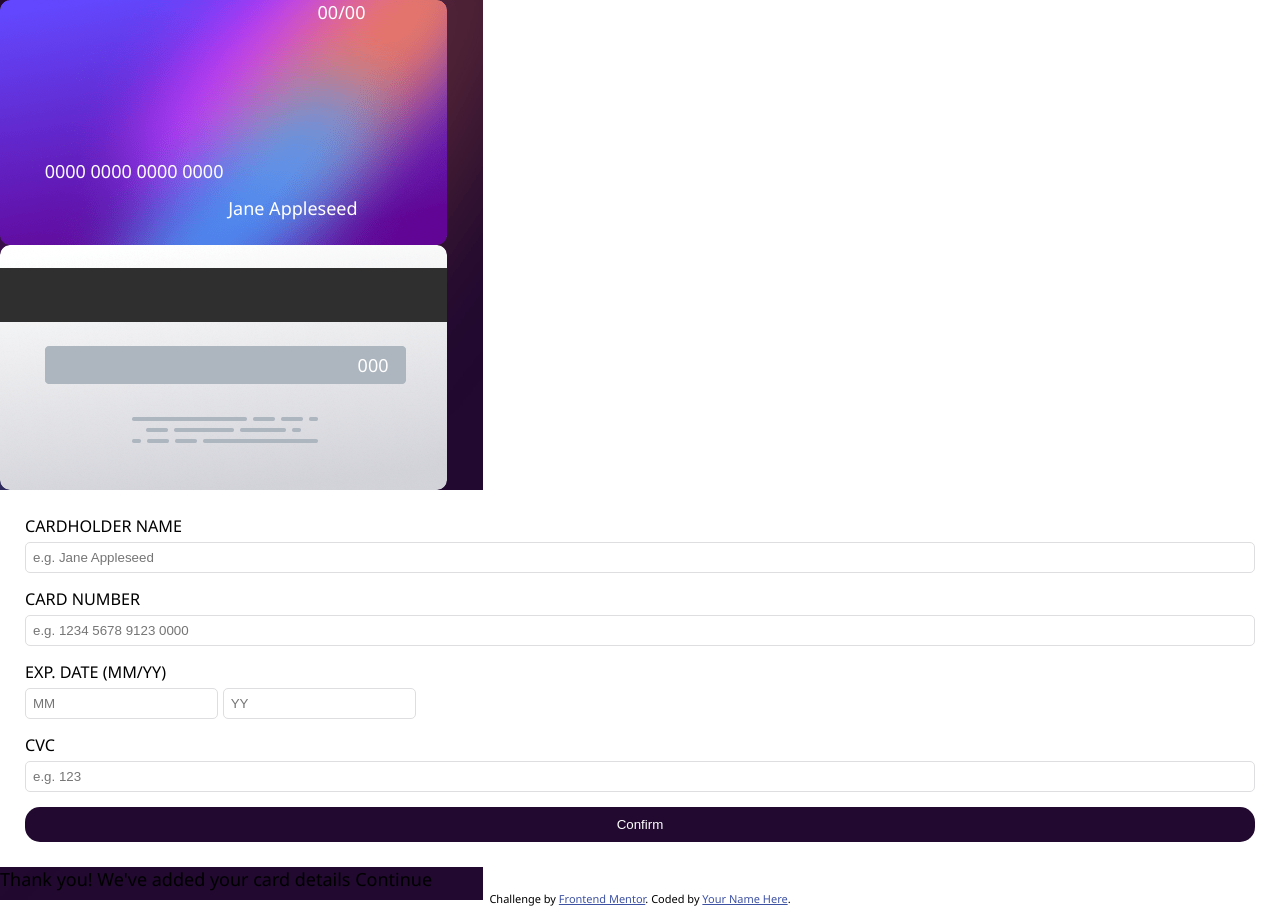
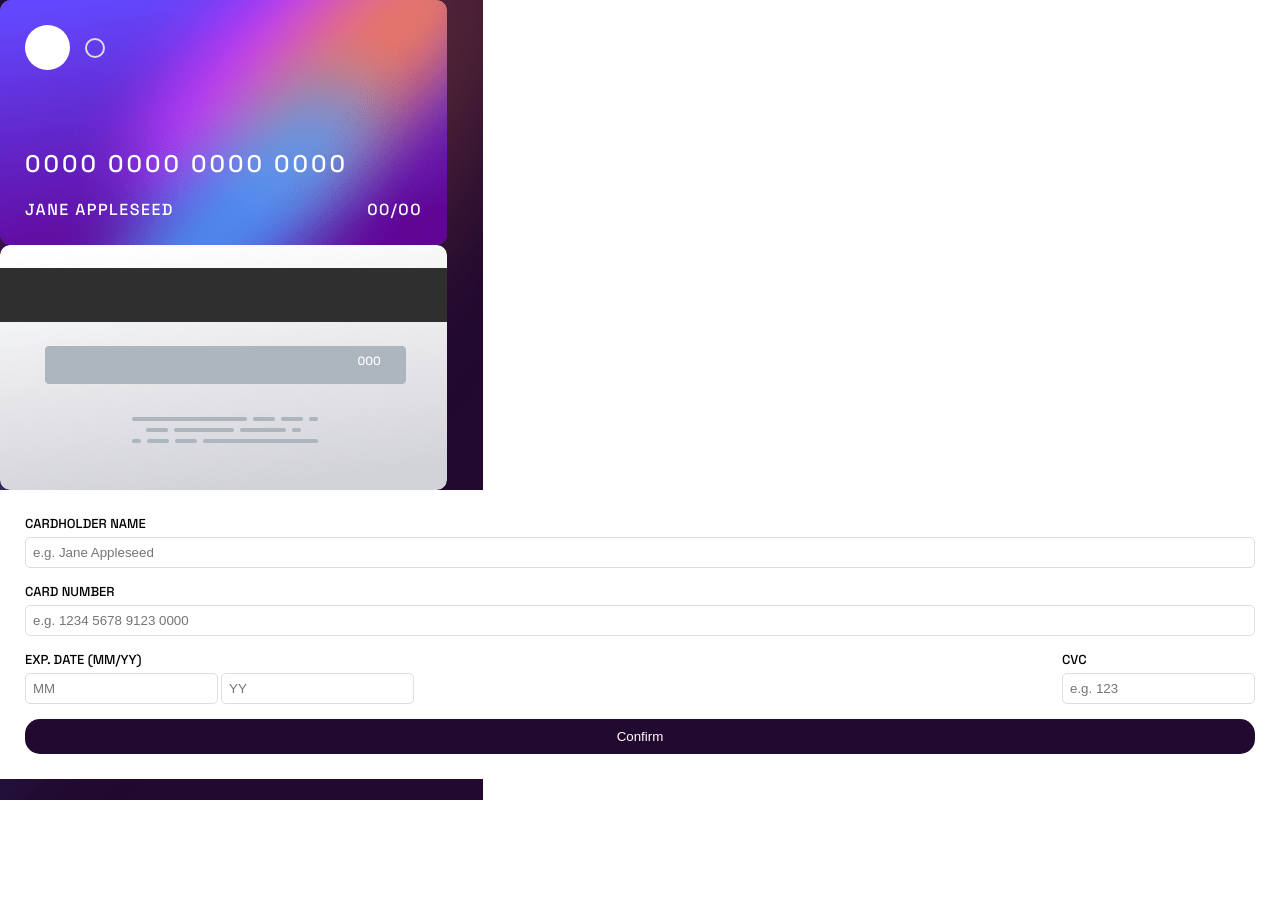
Before and after one commit to Webyven/interactive-card-details-frontend-mentor, a plain HTML site: page index.html in a window 1280 px wide. After the commit the page ends 800 px from the top, so only its background shows below. Drawn offline with Linux system fonts and the light colour scheme.

Commit message:
pc commit pre-delete

```diff
--- a/index.css
+++ b/index.css
@@ -1,4 +1,4 @@
-:root{
+:root {
   --first-gradient-color: hsl(249, 99%, 64%);
   --second-gradient-color: hsl(278, 94%, 30%);
 
@@ -10,54 +10,96 @@
   --very-dark-violet: hsl(278, 68%, 11%);
 }
 
-*{
+* {
   padding: 0;
   margin: 0;
   box-sizing: border-box;
 }
 
-body{
-    font-family: 'Segoe UI', Tahoma, Geneva, Verdana, sans-serif;
-    font-size: 18px;
+body {
+  font-family: 'Space Grotesk', sans-serif;
+  font-size: 12px;
   font-weight: 500;
   background-image: url('./images/bg-main-mobile.png');
   background-repeat: no-repeat;
 }
 
-#front-card{
+.card-decoration-container {
+  position: relative;
+  height: fit-content;
+  width: 100%;
+  display: flex;
+  flex-direction: row;
+  align-items: center;
+}
+
+#front-card {
   background-image: url('./images/bg-card-front.png');
   background-repeat: no-repeat;
+  letter-spacing: 1.5px;
+  padding: 25px;
 }
 
-#card-number{
+#card-number {
   position: relative;
-    top: 65%;
+  top: 40%;
+  font-size: x-large;
+  letter-spacing: 3px;
+}
+
+.card-details-container {
+  font-size: medium;
+  position: relative;
+  top: 50%;
+  font-weight: 300;
+  display: flex;
+  justify-content: space-between;
+  width: 100%;
+}
+
+#card-name {
+  text-transform: uppercase;
+  top: 70%;
   left: 10%;
 }
 
-#card-name{
-    position: relative;
-    top: 80%;
-    left: 10%;
+#card-date {
+  top: 60%;
+  left: 80%;
 }
 
-#back-card{
+#back-card {
   background-image: url('./images/bg-card-back.png');
   background-repeat: no-repeat;
 }
 
-#back-card span{
+#main-circle {
+  width: 25px;
+  height: 25px;
+  border-radius: 50%;
+  background-color: var(--white);
+}
+
+#mini-circle {
+  margin-left: 10px;
+  width: 15px;
+  height: 15px;
+  border-radius: 50%;
+  border: 1px solid var(--light-grayish-violet);
+}
+
+#back-card span {
   position: relative;
   top: 44%;
   left: 80%;
 }
 
-#card-container{
+#card-container {
   width: 100%;
   position: relative;
 }
 
-.card{
+.card {
   color: var(--white);
   position: relative;
   width: 273px;
@@ -65,13 +107,13 @@ body{
   border-radius: 10px;
 }
 
-label span{
+label span {
   text-transform: uppercase;
-    font-size: 90%;
+  font-size: small;
   padding-bottom: 5px;
 }
 
-label{
+label {
   display: flex;
   flex-direction: column;
   margin-bottom: 15px;
@@ -79,12 +121,18 @@ label{
 
 form {
   background-color: var(--white);
-    width: 100vw;
   padding: 25px;
   display: grid;
 }
 
-input{
+form .last-container {
+  display: flex;
+  flex-direction: row;
+  justify-content: space-between;
+  gap: 5px;
+}
+
+input {
   align-items: flex-end;
   padding: 7px;
   border-radius: 5px;
@@ -99,14 +147,25 @@ button {
   border-radius: 15px;
 }
 
-
 @media (min-width: 345px) {
-    body{
+  body {
     background-image: url('./images/bg-main-desktop.png');
   }
 
-    .card{
+  .card {
     width: 447px;
     height: 245px;
   }
+
+  #main-circle {
+    width: 45px;
+    height: 45px;
   }
+
+  #mini-circle {
+    margin-left: 15px;
+    width: 20px;
+    height: 20px;
+    border: 2px solid var(--light-grayish-violet);
+  }
+}
--- a/index.html
+++ b/index.html
@@ -1,26 +1,48 @@
 <!DOCTYPE html>
 <html lang="en">
   <head>
-  <meta charset="UTF-8">
-  <meta name="viewport" content="width=device-width, initial-scale=1.0"> <!-- displays site properly based on user's device -->
+    <meta charset="UTF-8" />
+    <meta name="viewport" content="width=device-width, initial-scale=1.0" />
+    <!-- displays site properly based on user's device -->
 
-  <link rel="icon" type="image/png" sizes="32x32" href="./images/favicon-32x32.png">
-  <link rel="stylesheet" href="index.css">
+    <link
+      rel="icon"
+      type="image/png"
+      sizes="32x32"
+      href="./images/favicon-32x32.png"
+    />
+    <link rel="stylesheet" href="index.css" />
+    <link rel="preconnect" href="https://fonts.googleapis.com" />
+    <link rel="preconnect" href="https://fonts.gstatic.com" crossorigin />
+    <link
+      href="https://fonts.googleapis.com/css2?family=Space+Grotesk:wght@500&display=swap"
+      rel="stylesheet"
+    />
     <title>Frontend Mentor | Interactive card details form</title>
 
     <!-- Feel free to remove these styles or customise in your own stylesheet 👍 -->
     <style>
-    .attribution { font-size: 11px; text-align: center; }
-    .attribution a { color: hsl(228, 45%, 44%); }
+      .attribution {
+        font-size: 11px;
+        text-align: center;
+      }
+      .attribution a {
+        color: hsl(228, 45%, 44%);
+      }
     </style>
   </head>
   <body>
-
     <div id="card-container">
       <div class="card" id="front-card">
-      <span id="card-number">0000 0000 0000 0000</span>
-      <span id="card-name">Jane Appleseed</span>
-      <span id="card-date">00/00</span>
+        <div class="card-decoration-container">
+          <div id="main-circle"></div>
+          <div id="mini-circle"></div>
+        </div>
+        <div id="card-number">0000 0000 0000 0000</div>
+        <div class="card-details-container">
+          <div id="card-name">Jane Appleseed</div>
+          <div id="card-date">00/00</div>
+        </div>
       </div>
 
       <div class="card" id="back-card">
@@ -31,40 +53,72 @@
     <form>
       <label for="cardholder-name">
         <span>Cardholder Name</span>
-      <input id="cardholder-name" name="cardholder-name" type="text" required placeholder="e.g. Jane Appleseed">
+        <input
+          id="cardholder-name"
+          name="cardholder-name"
+          type="text"
+          required
+          placeholder="e.g. Jane Appleseed"
+        />
       </label>
 
       <label for="input-card-number">
         <span>Card Number</span>
-      <input id="input-card-number" name="input-card-number" type="number" required placeholder="e.g. 1234 5678 9123 0000">
+        <input
+          id="input-card-number"
+          name="input-card-number"
+          type="number"
+          required
+          placeholder="e.g. 1234 5678 9123 0000"
+        />
       </label>
 
+      <div class="last-container">
         <label for="month">
           <span>Exp. Date (MM/YY)</span>
           <div>
-        <input id="month" name="month" type="number" required placeholder="MM">
-        <input id="year" name="year" type="number" required placeholder="YY">
+            <input
+              id="month"
+              name="month"
+              type="number"
+              required
+              placeholder="MM"
+            />
+            <input
+              id="year"
+              name="year"
+              type="number"
+              required
+              placeholder="YY"
+            />
           </div>
         </label>
 
         <label for="cvc">
           <span>CVC</span>
-      <input id="cvc" name="cvc" type="number" required placeholder="e.g. 123">
+          <input
+            id="cvc"
+            name="cvc"
+            type="number"
+            required
+            placeholder="e.g. 123"
+          />
         </label>
+      </div>
 
       <button>Confirm</button>
     </form>
 
-
     <!-- Completed state start -->
-
-  Thank you!
-  We've added your card details
-  Continue
+    <!--
+    Thank you! We've added your card details Continue
 
     <div class="attribution">
-    Challenge by <a href="https://www.frontendmentor.io?ref=challenge" target="_blank">Frontend Mentor</a>.
-    Coded by <a href="#">Your Name Here</a>.
+      Challenge by
+      <a href="https://www.frontendmentor.io?ref=challenge" target="_blank"
+        >Frontend Mentor</a
+      >. Coded by <a href="#">Your Name Here</a>.
     </div>
+    -->
   </body>
 </html>
```
Lines whose indentation alone changed are shown as unchanged.
